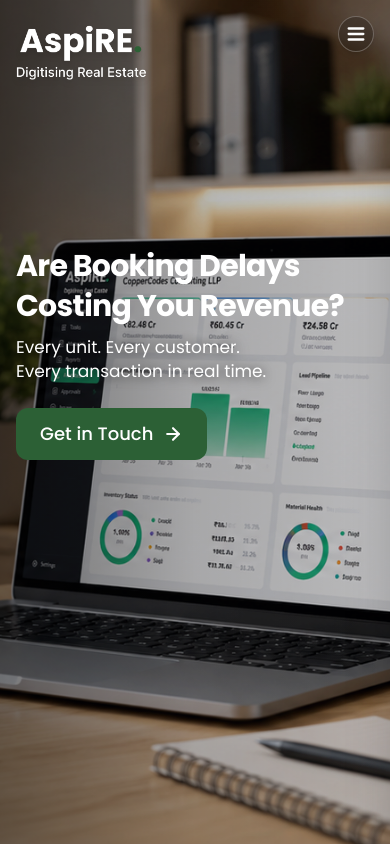
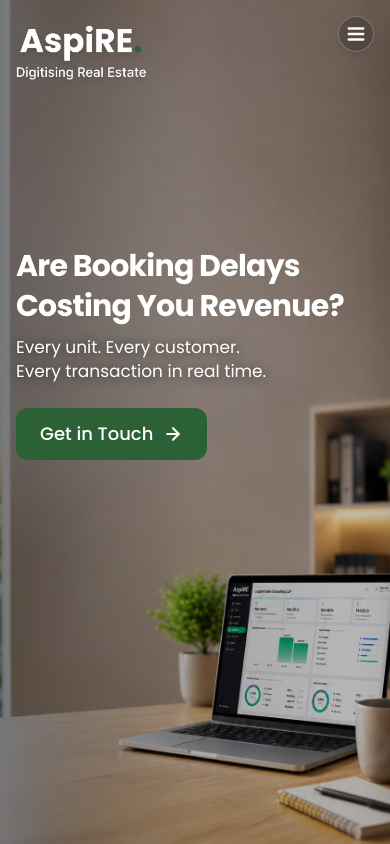
Before and after one commit to Prathiksha-2126/aspire, a React (Vite) app: page /sales in a window 390 px wide. Shown: the top 844 px of the page. Built offline with nearby package versions, Linux system fonts and the light colour scheme.

Commit message:
changed mobile view, sales hero bg img

```diff
--- a/src/pages/Sales.jsx
+++ b/src/pages/Sales.jsx
@@ -65,9 +65,15 @@
         className="relative h-screen flex items-start justify-start bg-gray-900 text-white pt-[clamp(170px,33vh,250px)] sm:pt-[clamp(190px,35vh,270px)] md:pt-44 pb-12 md:pb-16 overflow-hidden"
       >
         <img
+          src="/images/Sales_Hero_mobile.png"
+          alt=""
+          className="absolute inset-0 w-full h-full object-cover object-center md:hidden"
+          style={{ opacity: 0.92 }}
+        />
+        <img
           src="/images/Hero Section of AspiRe Sales.png"
           alt=""
-          className="absolute inset-0 w-full h-full object-cover object-[87%_center] md:object-[32%_center]"
+          className="hidden md:block absolute inset-0 w-full h-full object-cover object-[32%_center]"
           style={{ opacity: 0.92 }}
         />
         {/* Dark film — nearly transparent */}
```
Also changed, not shown: public/images/Sales_Hero_mobile.png (added).
